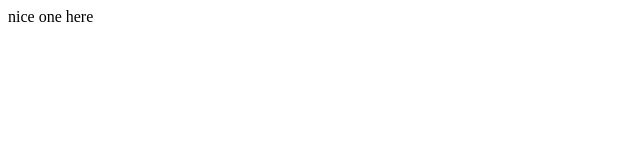
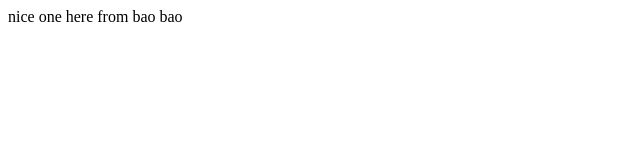
Before and after one commit to bao3122330040/newwebsite, a plain HTML site: page niceweb/index.html in a window 1280 px wide. Shown: the whole page, without its empty margins (0-640 px from the left). Drawn offline with Linux system fonts and the light colour scheme.

Commit message:
new commit from baobao

```diff
--- a/niceweb/index.html
+++ b/niceweb/index.html
@@ -6,6 +6,6 @@
     <title>Document</title>
 </head>
 <body>
-    nice one here
+    nice one here from bao bao
 </body>
 </html>
```
